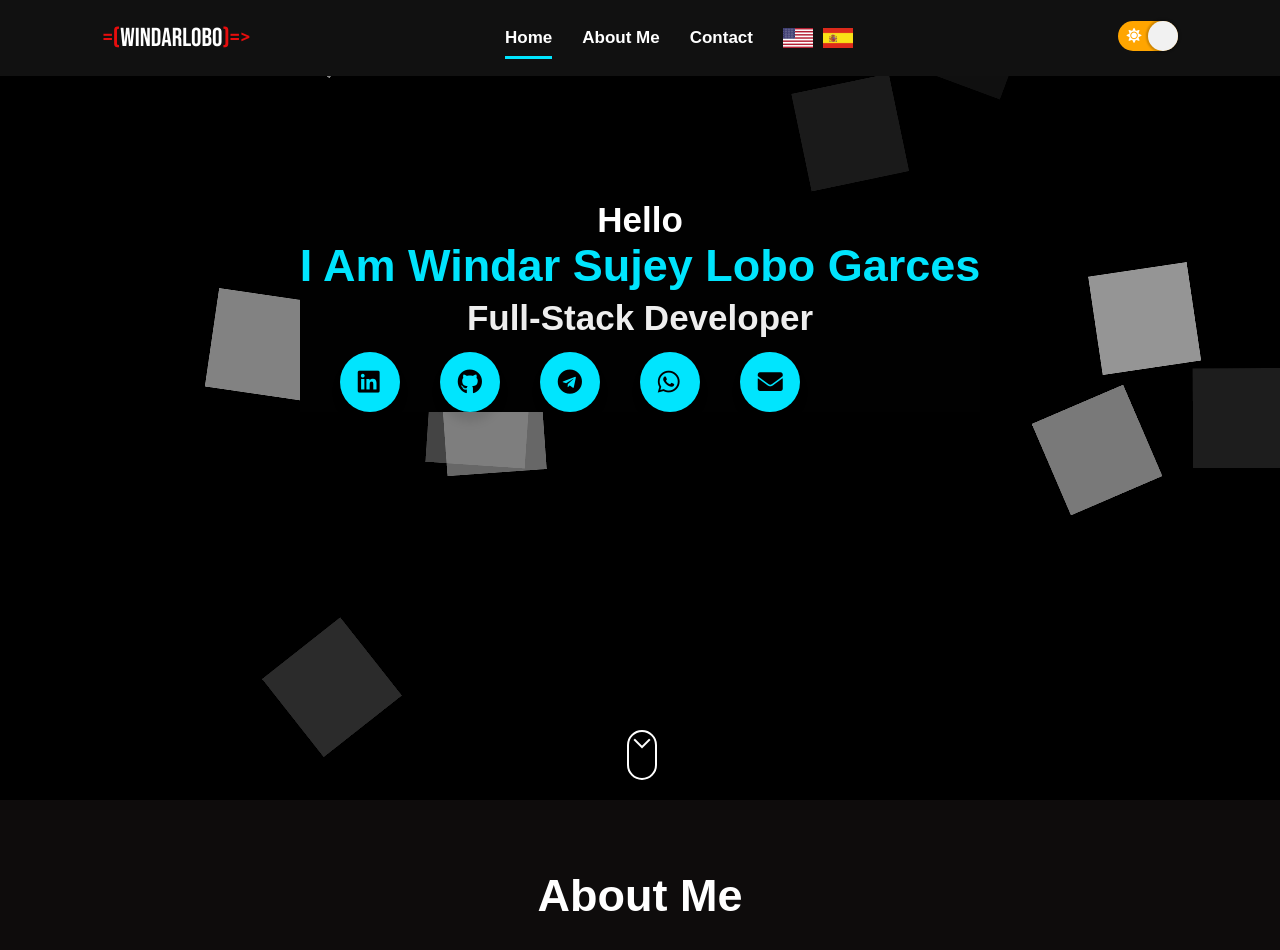
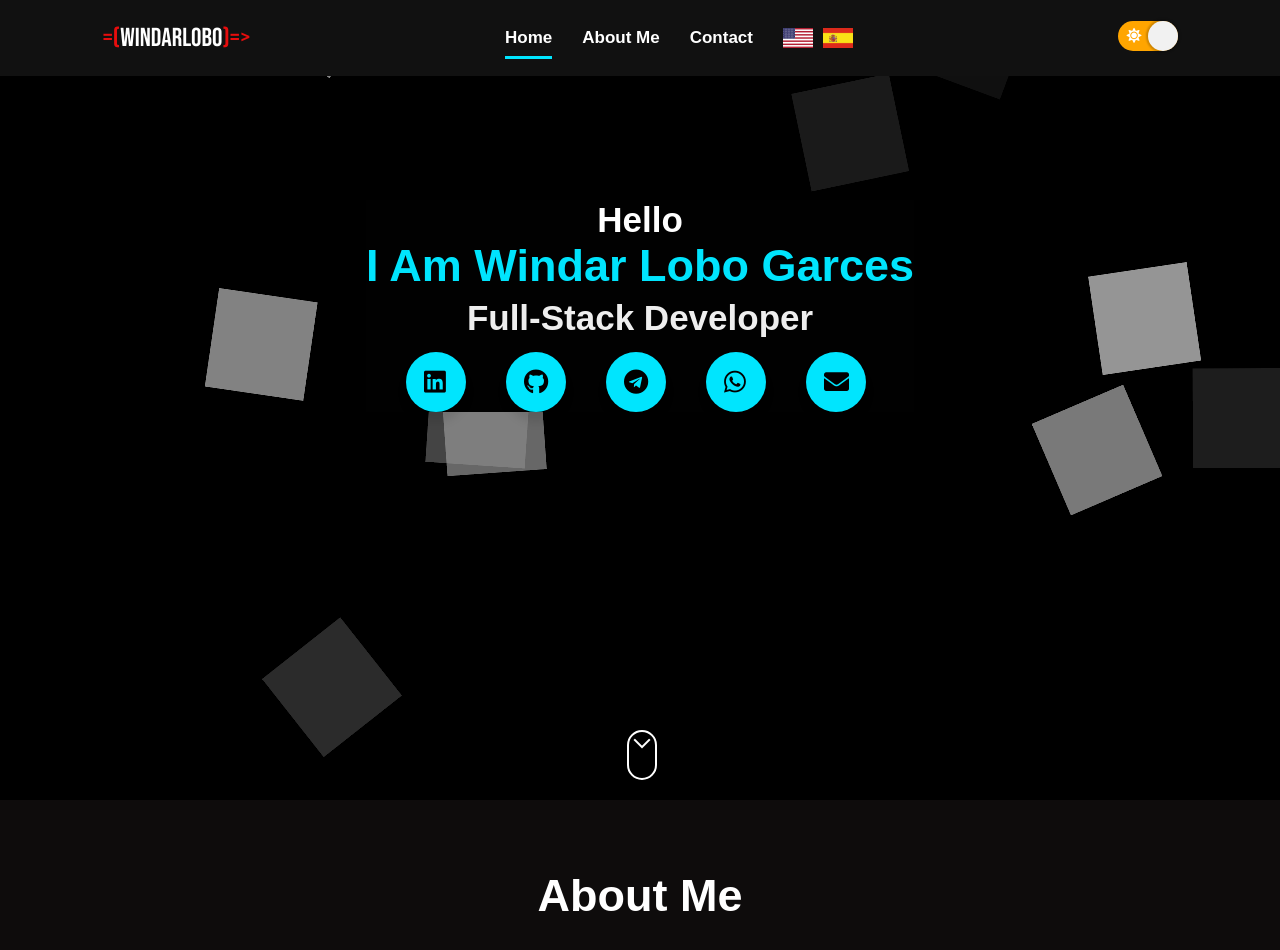
Before and after one commit to WindarLobo/portafolio, a React (Create React App) app: page / in a window 1280 px wide. Shown: the top 950 px of the page. Built offline with nearby package versions, Linux system fonts and the light colour scheme.

Commit message:
Update in about and content

```diff
--- a/package.json
+++ b/package.json
@@ -1,6 +1,6 @@
 {
   "name": "portafolio-windarlobo",
-  "homepage": "https://WindarLobo.github.io/portafolio-WindarLobo/",
+  "homepage": "https://WindarLobo.github.io/portafolio/",
   "version": "1.5.0",
   "private": true,
   "dependencies": {
--- a/src/components/Content/Content.jsx
+++ b/src/components/Content/Content.jsx
@@ -19,7 +19,7 @@ const Content = () => (
         <h1 data-aos="fade-up" data-aos-delay="800">
           <FormattedMessage
             id="name"
-            defaultMessage="I am  Windar Sujey Lobo Garces "
+            defaultMessage="I am  Windar Lobo Garces "
           />
         </h1>
         <p data-aos="fade-up" data-aos-delay="1000">
--- a/src/components/Main/About.jsx
+++ b/src/components/Main/About.jsx
@@ -43,7 +43,7 @@ const About = () => (
         <h4>
           <FormattedMessage
             id="description"
-            defaultMessage="My name is Windar Sujey Lobo Garces and I am a full stack developer."
+            defaultMessage="My name is Windar Lobo Garces and I am a full stack developer."
           />
         </h4>
         <p>
--- a/src/language/en.json
+++ b/src/language/en.json
@@ -9,11 +9,11 @@
   "games": "games",
 
   "greeting": "Hello",
-  "name": "I am  Windar Sujey Lobo Garces ",
+  "name": "I am  Windar Lobo Garces ",
   "rol": "Full-stack developer",
 
   "im": "who I am",
-  "description": "My name is  Windar Sujey Lobo Garces  and I am a full stack developer.",
+  "description": "My name is  Windar Lobo Garces  and I am a full stack developer.",
   "my-description": "I dedicated myself to web development, I am constantly learning about the technologies that I already master, I also seek to learn new technologies to enrich my skills and improve my good practices as a developer..",
   "years": "Age: ",
   "from": "From: ",
@@ -22,8 +22,8 @@
 
   "contact-info": "Contact me by: ",
 
-  "footer-info": "Page created by WindarLobo",
-  "about-info-1": "Hello, I am Windar Sujey Lobo Garces, a student at Colegio de Fomento Montecastelo in Galicia, Spain. I consider myself a person passionate about programming and web development.",
+  "footer-info": "Page created by Windar Lobo",
+  "about-info-1": "Hello, I am Windar Lobo Garces, a student at Colegio de Fomento Montecastelo in Galicia, Spain. I consider myself a person passionate about programming and web development.",
   "about-info-2": "I am a self-taught individual because I enjoy constantly learning every day, whether it's about new technologies or new development methods that help me refine and elevate my level of knowledge.",
   "btn-cv": "Download CV"
 }
--- a/src/language/es.json
+++ b/src/language/es.json
@@ -9,16 +9,16 @@
   "rol": "Full-stack developer",
 
   "im": "Quien soy",
-  "description": "Mi nombre es  Windar Sujey Lobo Garces y soy full stack developer",
+  "description": "Mi nombre es  Windar Lobo Garces y soy full stack developer",
   "my-description": "Me dedido al desarrollo web, estoy en constante aprendizaje de las tecnologías que ya domino, asimismo busco aprender nuevas tecnologías para enriquecer mis habilidades y mejorar mis buenas prácticas como desarrollador.",
   "years": "Edad: ",
   "from": "Desde: ",
   "btn-know-more": "Saber más",
   "tools": "Herramientas",
 
-  "footer-info": "Pagina creada por WindarLobo",
+  "footer-info": "Pagina creada por Windar Lobo",
   "footer-reserva": "Reservados todos los derechos",
-  "about-info-1": "Hola, soy Windar Sujey Lobo Garces, estudiante del Colegio de Fomento Montecastelo en Galicia, España. Me considero una persona apasionada por la programación y el desarrollo web",
+  "about-info-1": "Hola, soy Windar Lobo Garces, estudiante del Colegio de Fomento Montecastelo en Galicia, España. Me considero una persona apasionada por la programación y el desarrollo web",
   "about-info-2": "Soy una persona autodidacta dado que me gusta estar en constante aprendizaje día a día, tanto como de nuevas tecnologías, como de nuevos métodos de desarrollo que me ayuden a pulir y elevar mi nivel de aprendizaje.",
   "btn-cv": "Descargar CV",
 
--- a/src/pages/About/AboutPage.jsx
+++ b/src/pages/About/AboutPage.jsx
@@ -60,7 +60,7 @@ const About = () => {
               <p>
                 <FormattedMessage
                   id="about-info-1"
-                  defaultMessage="Hello, I am Windar Sujey Lobo Garces, a student at Colegio de Fomento Montecastelo in Galicia, Spain. I consider myself a person passionate about programming and web development."
+                  defaultMessage="Hello, I am , a student at Colegio de Fomento Montecastelo in Galicia, Spain. I consider myself a person passionate about programming and web development."
                 />
               </p>
 
```
Also changed, not shown: 1 other file (tests, documents, lock files or other folders).
